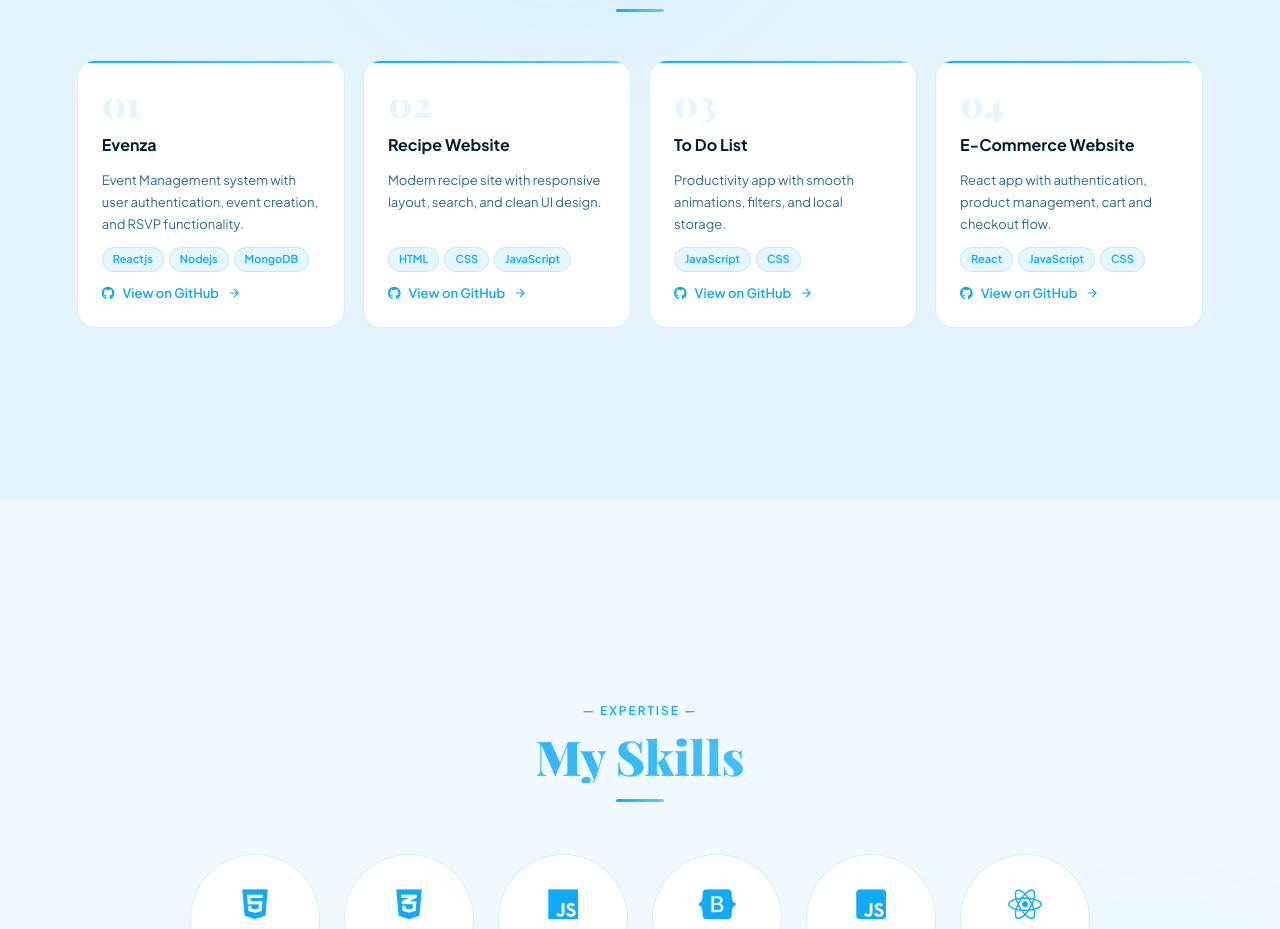
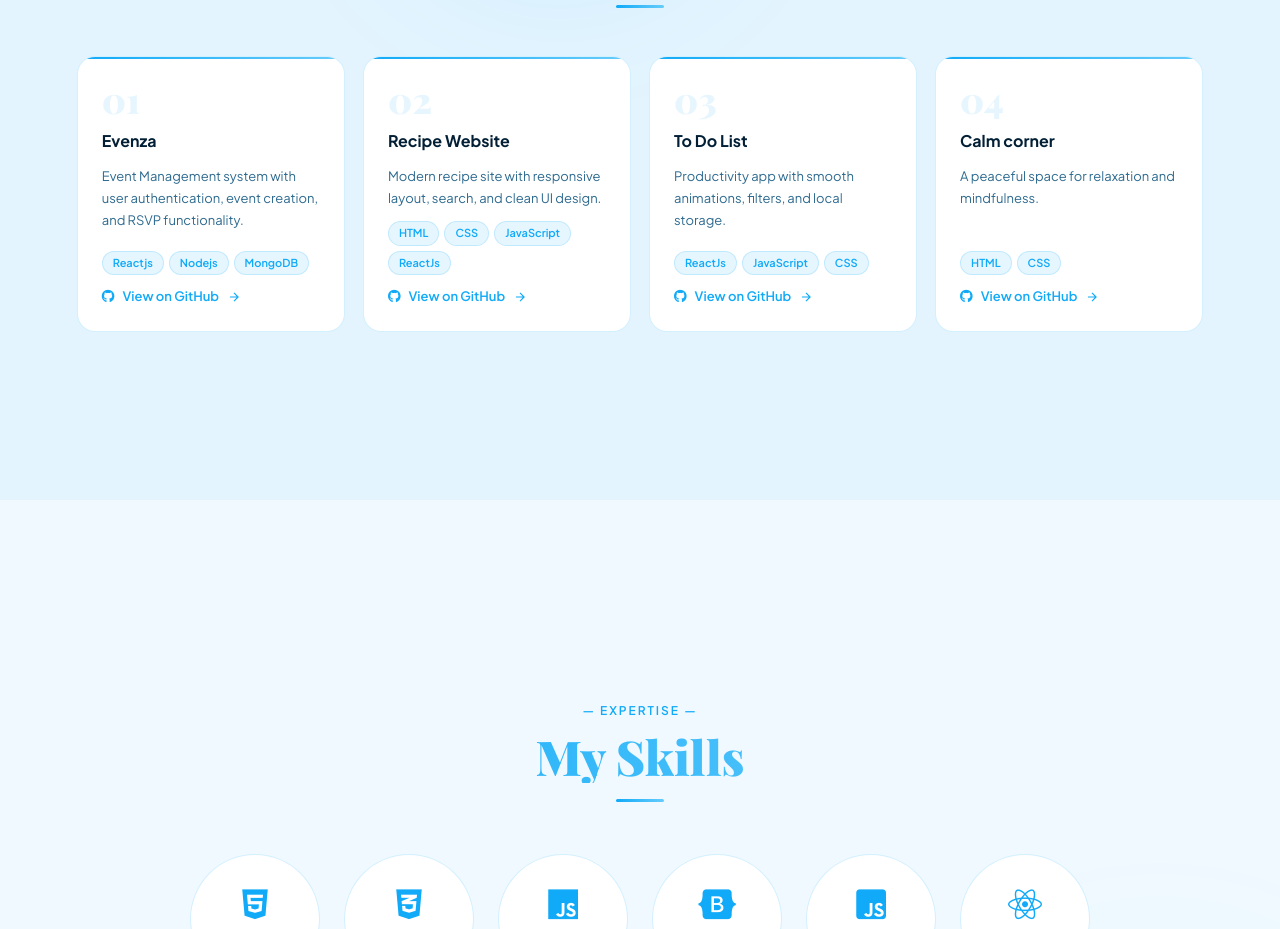
Before and after one commit to Hayam-Maklad/Portfolio, a React (Vite) app: page / in a window 1280 px wide. Shown: the part 1100-2029 px from the top of the page. Built offline with nearby package versions, Linux system fonts and the light colour scheme; a web font is replaced by a local one.

Commit message:
Modify project entries in data.js
Updated project tags for 'Recipe Website' and 'To Do List'. Replaced 'E-Commerce Website' with 'Calm corner' project.

```diff
--- a/src/data.js
+++ b/src/data.js
@@ -8,21 +8,21 @@ export const projects = [
   {
     title: 'Recipe Website',
     desc: 'Modern recipe site with responsive layout, search, and clean UI design.',
-    tags: ['HTML', 'CSS', 'JavaScript'],
+    tags: ['HTML', 'CSS', 'JavaScript','ReactJs'],
     link: 'https://github.com/Hayam-Maklad/Recipe-website.git',
   },
   {
     title: 'To Do List',
     desc: 'Productivity app with smooth animations, filters, and local storage.',
-    tags: ['JavaScript', 'CSS'],
+    tags: ['ReactJs', 'JavaScript', 'CSS'],
     link: 'https://github.com/Hayam-Maklad/ToDoList.git',
   },
 
    {
-    title: 'E-Commerce Website',
-    desc: 'React app with authentication, product management, cart and checkout flow.',
-    tags: ['React', 'JavaScript', 'CSS'],
-    link: 'https://github.com/Hayam-Maklad/e-commerce.git',
+    title: 'Calm corner',
+    desc: 'A peaceful space for relaxation and mindfulness.',
+    tags: ['HTML', 'CSS'],
+    link: 'https://github.com/Hayam-Maklad/calm-corner-template.git',
   },
 
 ]
```
